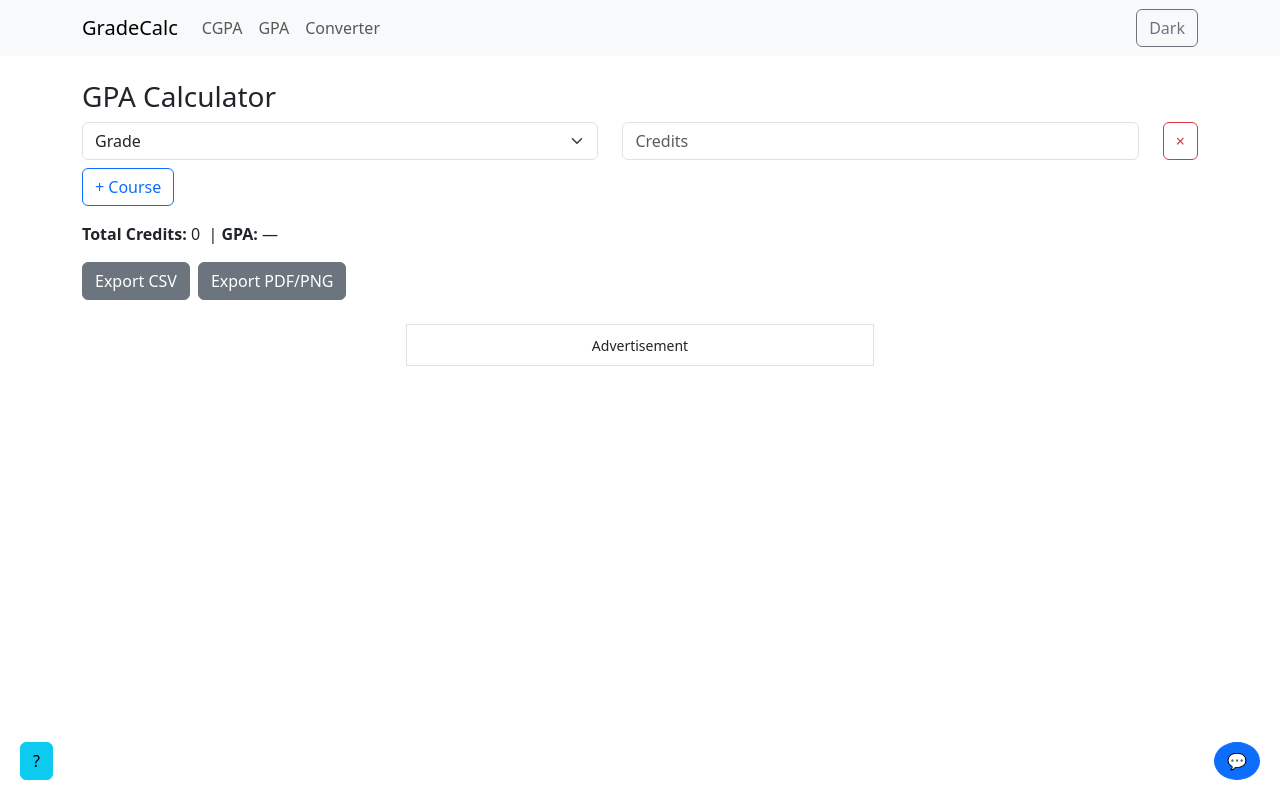
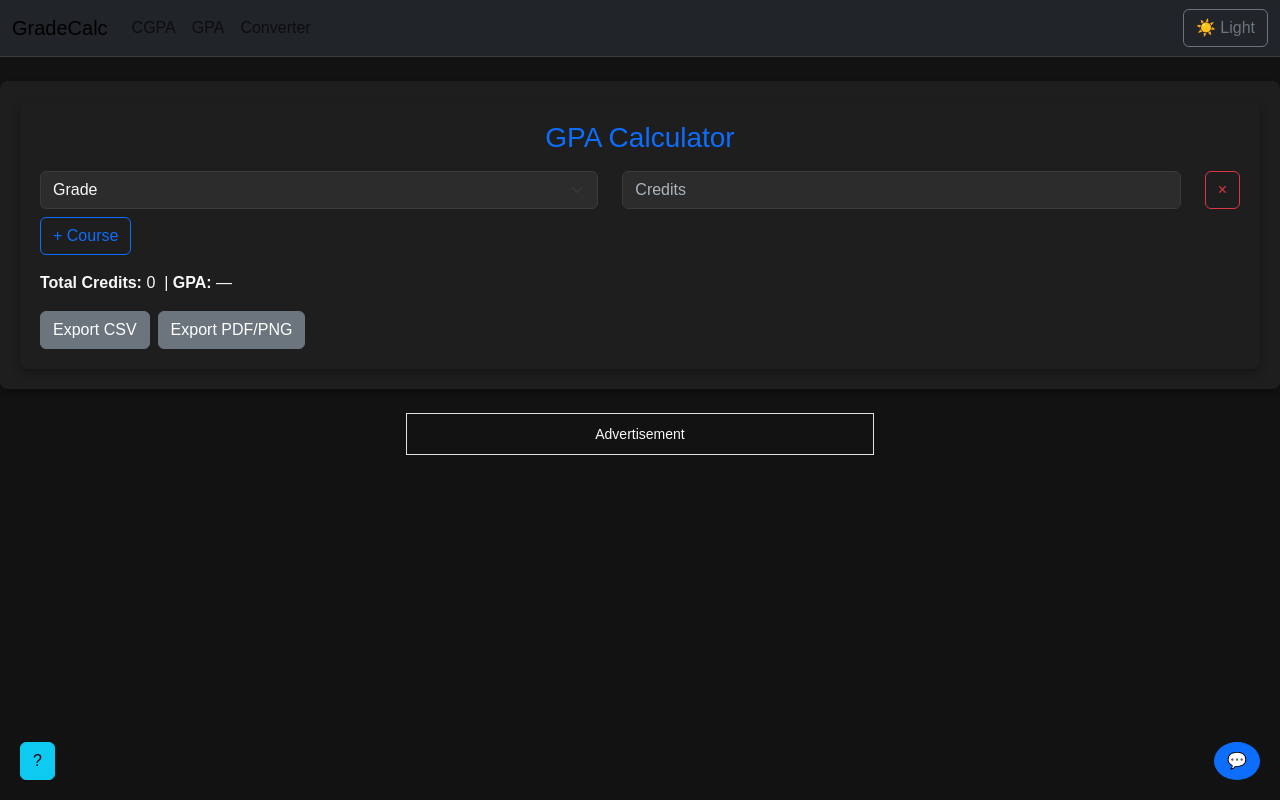
Before and after one commit to sauravkediaa/gradecalculator, a React (Create React App) app: page /gpa in a window 1280 px wide. Built offline with nearby package versions, Linux system fonts and the light colour scheme.

Commit message:
Nav bar updated. App.js index.js theme.css

```diff
--- a/src/App.js
+++ b/src/App.js
@@ -13,11 +13,11 @@ import ScaleConverter from './pages/ScaleConverter';
 
 function App() {
   const [darkMode, setDarkMode] = useState(
-    () => JSON.parse(localStorage.getItem('darkMode')) || false
+    () => JSON.parse(localStorage.getItem('darkMode')) ?? true
   );
 
   useEffect(() => {
-    document.body.classList.toggle('dark-mode', darkMode);
+    document.body.classList.toggle('light-mode', !darkMode);
     localStorage.setItem('darkMode', JSON.stringify(darkMode));
   }, [darkMode]);
 
@@ -31,7 +31,8 @@ function App() {
 
       <NavigationBar darkMode={darkMode} toggleDarkMode={() => setDarkMode(!darkMode)} />
 
-      <main className="container my-4">
+      <main className="my-4">
+        <div id="export-area">
           <Routes>
             <Route path="/" element={<CGPACalculator />} />
             <Route path="/cgpa" element={<CGPACalculator />} />
@@ -39,10 +40,10 @@ function App() {
             <Route path="/converter" element={<ScaleConverter />} />
             <Route path="*" element={<h4>Page Not Found</h4>} />
           </Routes>
+        </div>
       </main>
 
       <AdsBox />
-
       <FeedbackButton />
       <HelpPanel />
     </HelmetProvider>
--- a/src/components/NavigationBar.js
+++ b/src/components/NavigationBar.js
@@ -4,8 +4,8 @@ import { Link } from 'react-router-dom';
 
 export default function NavigationBar({ darkMode, toggleDarkMode }) {
     return (
-        <Navbar bg={darkMode ? 'dark' : 'light'} variant={darkMode ? 'dark' : 'light'} expand="lg" sticky="top">
-            <Container>
+        <Navbar expand="lg" sticky="top" className="w-100">
+            <Container fluid>
                 <Navbar.Brand as={Link} to="/">GradeCalc</Navbar.Brand>
                 <Navbar.Toggle />
                 <Navbar.Collapse>
@@ -15,7 +15,7 @@ export default function NavigationBar({ darkMode, toggleDarkMode }) {
                         <Nav.Link as={Link} to="/converter">Converter</Nav.Link>
                     </Nav>
                     <Button variant="outline-secondary" onClick={toggleDarkMode}>
-                        {darkMode ? 'Light' : 'Dark'}
+                        {darkMode ? '☀️ Light' : '🌙 Dark'}
                     </Button>
                 </Navbar.Collapse>
             </Container>
--- a/src/index.js
+++ b/src/index.js
@@ -1,13 +1,14 @@
 import React from 'react';
-import ReactDOM from 'react-dom';
+import ReactDOM from 'react-dom/client';
 import { BrowserRouter } from 'react-router-dom';
 import App from './App';
 import 'bootstrap/dist/css/bootstrap.min.css';
 import './theme.css';
 
-ReactDOM.render(
+const container = document.getElementById('root');
+const root = ReactDOM.createRoot(container);
+root.render(
   <BrowserRouter>
     <App />
-  </BrowserRouter>,
-  document.getElementById('root')
+  </BrowserRouter>
 );
--- a/src/theme.css
+++ b/src/theme.css
@@ -0,0 +1,119 @@
+/* =========================================================
+   theme.css — QuizPortal Color Scheme for GradeCalc
+   ========================================================= */
+
+/* 1. Color Variables */
+:root {
+  --primary: #0d6efd;
+  --secondary: #6c757d;
+  --bg-page: #121212;
+  --bg-navbar: #212529;
+  --bg-panel: #1e1e1e;
+  --bg-input: #2c2c2c;
+  --border: #3a3a3a;
+  --text-light: #f8f9fa;
+  --text-secondary: #adb5bd;
+  --footer-bg: #212529;
+  --footer-border: #3a3a3a;
+  --light-bg-page: #f8f9fa;
+  --light-bg-panel: #ffffff;
+  --light-border: #ddd;
+  --light-text: #212529;
+}
+
+/* 2. Global body styling */
+body {
+  background-color: var(--bg-page);
+  color: var(--text-light);
+  margin: 0;
+  transition: background-color 0.3s, color 0.3s;
+  font-family: Arial, sans-serif;
+}
+
+body.light-mode {
+  background-color: var(--light-bg-page);
+  color: var(--light-text);
+}
+
+/* 3. Navbar full-width + styling */
+.navbar {
+  background-color: var(--bg-navbar) !important;
+  border-bottom: 1px solid var(--border);
+}
+
+body.light-mode .navbar {
+  background-color: #ffffff !important;
+  border-bottom: 1px solid var(--light-border);
+}
+
+/* 4. Panel / card background */
+#export-area {
+  background-color: var(--bg-panel);
+  padding: 20px;
+  border-radius: 8px;
+  box-shadow: 0 4px 8px rgba(0, 0, 0, 0.3);
+  transition: background-color 0.3s;
+}
+
+body.light-mode #export-area {
+  background-color: var(--light-bg-panel);
+  box-shadow: 0 4px 8px rgba(0, 0, 0, 0.1);
+}
+
+/* 5. Headings */
+h3 {
+  color: var(--primary);
+  text-align: center;
+  margin-bottom: 1rem;
+}
+
+/* 6. Inputs */
+.form-control,
+.form-select {
+  background-color: var(--bg-input);
+  border: 1px solid var(--border);
+  color: var(--text-light);
+  transition: background-color 0.3s, border-color 0.3s;
+}
+
+.form-control::placeholder {
+  color: var(--text-secondary);
+}
+
+body.light-mode .form-control,
+body.light-mode .form-select {
+  background-color: #fff;
+  border: 1px solid var(--light-border);
+  color: var(--light-text);
+}
+
+/* 7. Buttons */
+.btn-outline-primary {
+  color: var(--primary);
+  border-color: var(--primary);
+  transition: background-color 0.2s, color 0.2s;
+}
+.btn-outline-primary:hover {
+  background-color: var(--primary);
+  color: #fff;
+}
+
+/* 8. Ads/Footer */
+footer.ad-footer,
+.AdsBox div.border {
+  background-color: var(--footer-bg);
+  border: 1px solid var(--footer-border);
+  color: var(--text-light);
+  padding: 10px;
+  text-align: center;
+  border-radius: 4px;
+  max-width: 468px;
+  margin: 20px auto;
+}
+
+body.light-mode footer.ad-footer,
+body.light-mode .AdsBox div.border {
+  background-color: #f1f1f1;
+  border: 1px solid var(--light-border);
+  color: var(--light-text);
+}
```
Lines whose indentation alone changed are shown as unchanged.
